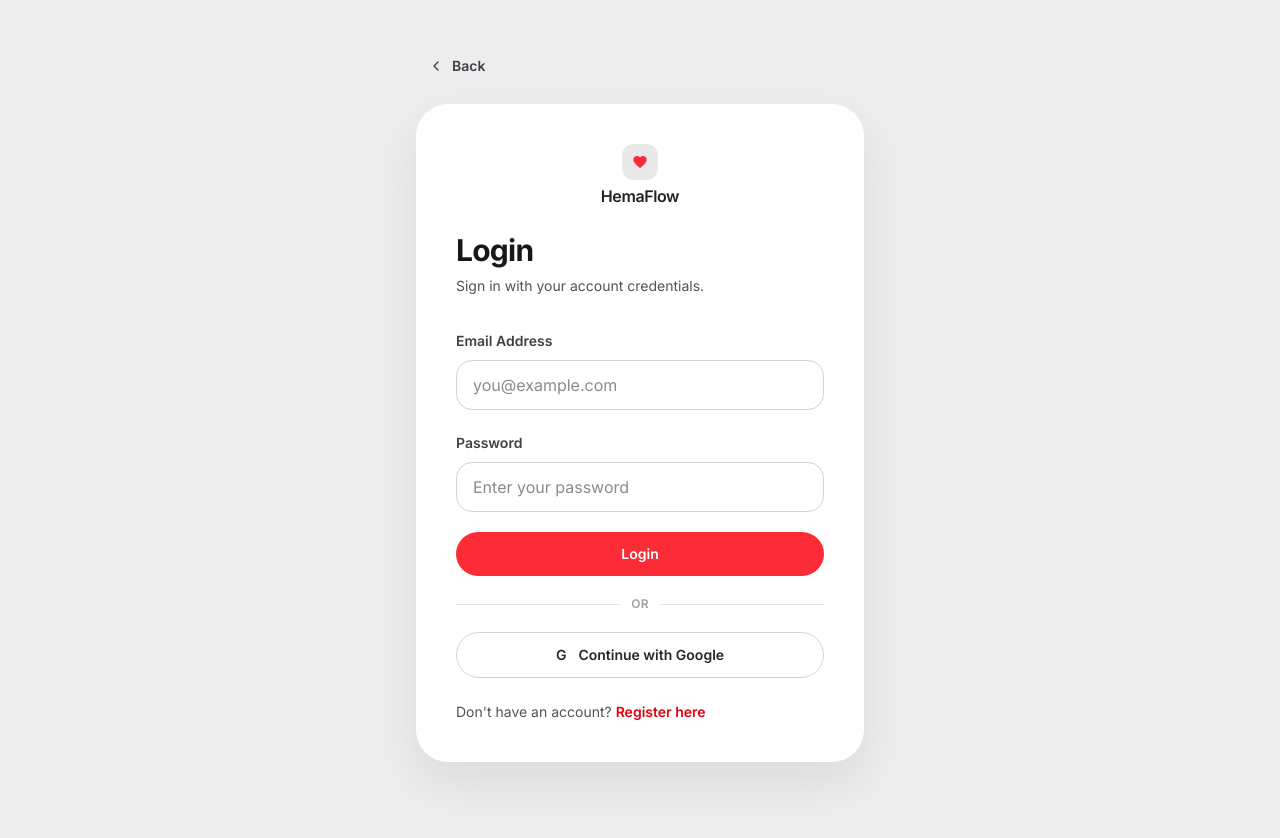
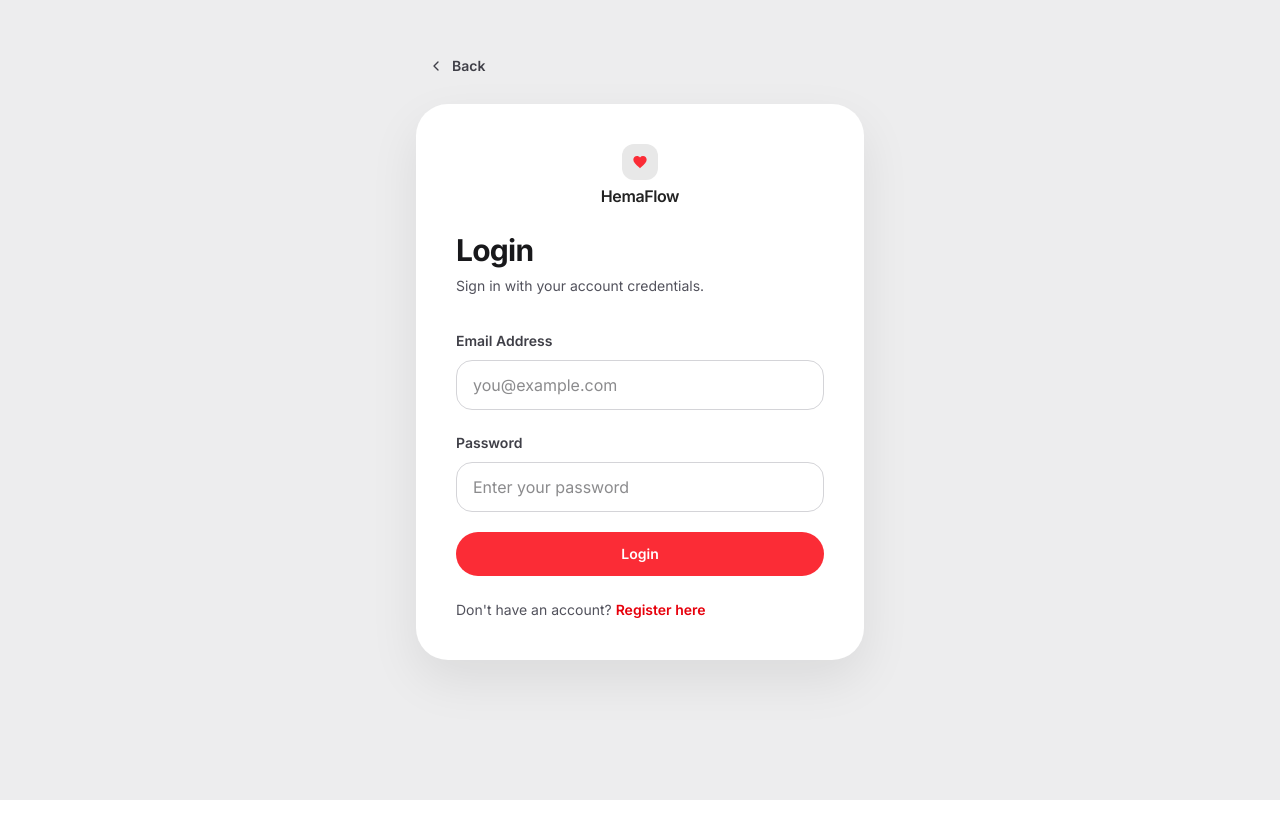
Before and after one commit to RumeshKumara/hema-connect-client, a Next.js app: page /login in a window 1280 px wide. Shown: the top 838 px of the page. After the commit the page ends 800 px from the top, so only its background shows below. Built offline with nearby package versions, Linux system fonts and the light colour scheme; no server answers.

Commit message:
feat: remove Google sign-in functionality and related code

```diff
--- a/app/(auth)/login/LoginForm.tsx
+++ b/app/(auth)/login/LoginForm.tsx
@@ -6,9 +6,7 @@ import { useRouter } from "next/navigation";
 import {
   createUserWithEmailAndPassword,
   fetchSignInMethodsForEmail,
-  GoogleAuthProvider,
   signInWithEmailAndPassword,
-  signInWithPopup,
 } from "firebase/auth";
 import { getFirebaseAuth } from "@/lib/firebase";
 import {
@@ -18,7 +16,6 @@ import {
 } from "@/lib/constants";
 import {
   createUserProfile,
-  ensureGoogleUserProfile,
   getDashboardRoute,
   getUserProfile,
 } from "@/lib/userProfiles";
@@ -98,22 +95,6 @@ export default function LoginForm() {
     }
   };
 
-  const handleGoogleLogin = async () => {
-    setErrorMessage(null);
-    setIsSubmitting(true);
-
-    try {
-      const auth = getFirebaseAuth();
-      const provider = new GoogleAuthProvider();
-      const result = await signInWithPopup(auth, provider);
-      const userProfile = await ensureGoogleUserProfile(result.user);
-      router.replace(getDashboardRoute(userProfile.accountType));
-    } catch {
-      setErrorMessage("Google sign-in failed. Please try again.");
-      setIsSubmitting(false);
-    }
-  };
-
   return (
     <section className="min-h-screen bg-[#ededee] px-6 pb-20 pt-10 sm:px-10 sm:pt-12">
       <div className="mx-auto mb-5 w-full max-w-md">
@@ -182,22 +163,6 @@ export default function LoginForm() {
           </button>
         </form>
 
-        <div className="my-5 flex items-center gap-3">
-          <div className="h-px flex-1 bg-zinc-200" />
-          <span className="text-xs font-semibold uppercase tracking-wide text-zinc-400">or</span>
-          <div className="h-px flex-1 bg-zinc-200" />
-        </div>
-
-        <button
-          type="button"
-          disabled={isSubmitting}
-          onClick={handleGoogleLogin}
-          className="flex w-full items-center justify-center gap-3 rounded-full border border-zinc-300 px-6 py-3 text-sm font-semibold text-zinc-800 transition hover:bg-zinc-50 disabled:cursor-not-allowed disabled:opacity-70"
-        >
-          <span aria-hidden="true">G</span>
-          Continue with Google
-        </button>
-
         <p className="mt-6 text-sm text-zinc-600">
           Don&apos;t have an account?{" "}
           <Link href="/register" className="font-semibold text-red-600 hover:text-red-500">
--- a/lib/userProfiles.ts
+++ b/lib/userProfiles.ts
@@ -1,4 +1,3 @@
-import { User } from "firebase/auth";
 import {
   doc,
   getDoc,
@@ -64,24 +63,3 @@ export const createUserProfile = async ({
     ...(existingProfile.exists() ? {} : { createdAt: serverTimestamp() }),
   }, { merge: true });
 };
-
-export const ensureGoogleUserProfile = async (user: User) => {
-  const existing = await getUserProfile(user.uid);
-
-  if (existing) {
-    return existing;
-  }
-
-  const profile: Omit<UserProfile, "createdAt" | "updatedAt"> = {
-    uid: user.uid,
-    fullName: user.displayName || "Google User",
-    email: user.email || "",
-    accountType: "donor",
-  };
-
-  await createUserProfile(profile);
-
-  return {
-    ...profile,
-  } as UserProfile;
-};
--- a/services/authService.ts
+++ b/services/authService.ts
@@ -1,7 +1,5 @@
 import {
-  GoogleAuthProvider,
   signInWithEmailAndPassword,
-  signInWithPopup,
   signOut,
 } from "firebase/auth";
 import { getFirebaseAuth } from "@/lib/firebase";
@@ -10,11 +8,6 @@ export async function loginWithEmail(email: string, password: string) {
   return signInWithEmailAndPassword(getFirebaseAuth(), email, password);
 }
 
-export async function loginWithGoogle() {
-  const provider = new GoogleAuthProvider();
-  return signInWithPopup(getFirebaseAuth(), provider);
-}
-
 export async function logout() {
   return signOut(getFirebaseAuth());
 }
```
Also changed, not shown: 1 other file (tests, documents, lock files or other folders).
